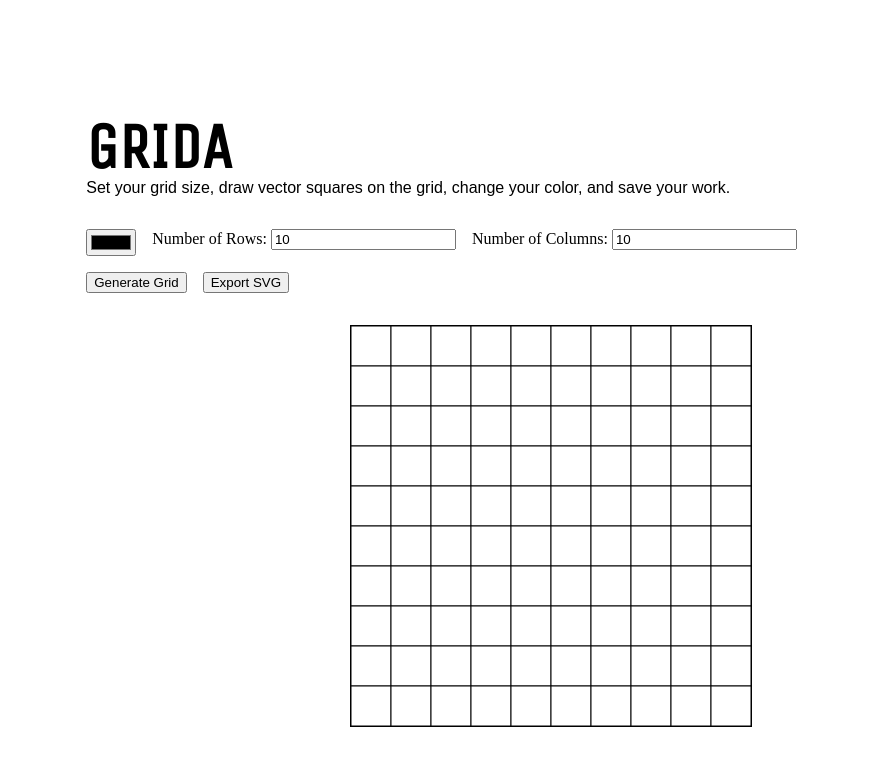
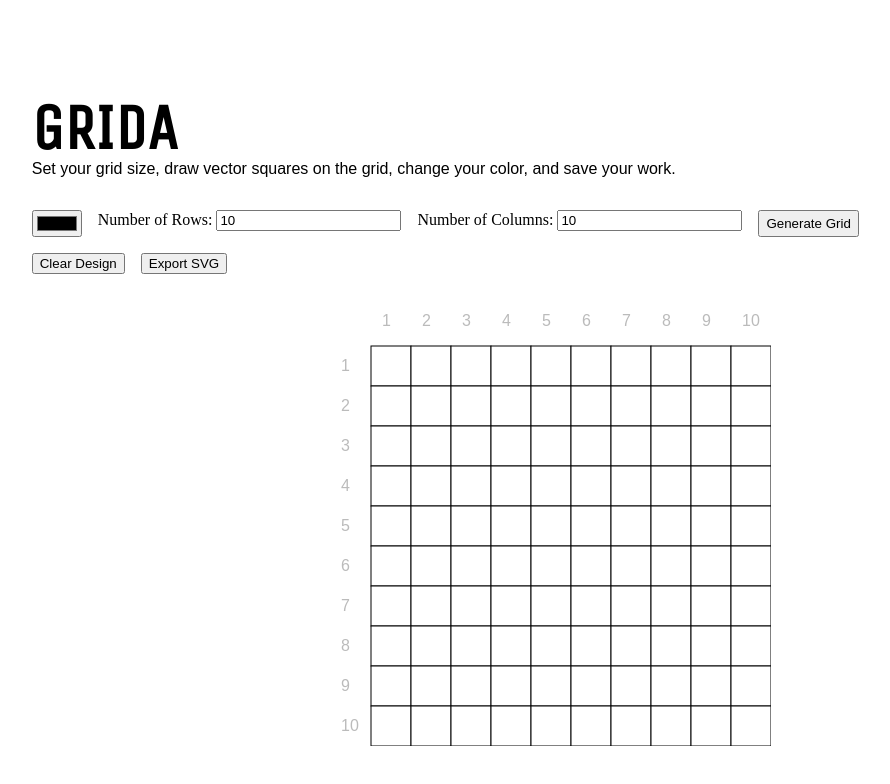
Before and after one commit to jasondipopolo/grida, a plain HTML site: page index.html in a window 1280 px wide. Both pictures are taken after a click on the button "Generate Grid". Shown: the whole page, without its empty margins (89-979 px from the left). Drawn offline with nearby package versions, Linux system fonts and the light colour scheme.

Commit message:
Added numbers to the rows and columns

```diff
--- a/global.css
+++ b/global.css
@@ -33,3 +33,9 @@ p{
     font-size: medium;
     margin-bottom: 2rem;
 }
+text{
+    font-family: sans-serif;
+    fill:#bbb;
+}
+.rowNumbers{
+}
--- a/index.html
+++ b/index.html
@@ -14,6 +14,9 @@
     }
     svg {
       border: 1px solid black;
+    }
+    #grid{
+        border: none;
     }
     rect {
       stroke: black;
@@ -36,6 +39,7 @@
         <input type="number" id="numCols" value="10">
         </div>
         <button id="generate-button">Generate Grid</button>
+        <button onClick="window.location.reload();">Clear Design</button>
         <button id="export-button">Export SVG</button>
     </div>
     <svg id="grid" width="400" height="400">
@@ -58,18 +62,40 @@
         const numCols = parseInt(numColsInput.value);
         const squareSize = 40;
 
-        grid.setAttribute('width', numCols * squareSize);
-        grid.setAttribute('height', numRows * squareSize);
+        grid.setAttribute('width', (numCols + 1) * squareSize);  // Increased by 1 for numbers
+        grid.setAttribute('height', (numRows + 1) * squareSize);  // Increased by 1 for numbers
+
 
         // Clear existing grid
         grid.innerHTML = '';
 
         // Generate the grid of SVG squares
+        // Generate numbers along the top
+  for (let col = 1; col <= numCols; col++) {
+    const number = document.createElementNS('http://www.w3.org/2000/svg', 'text');
+    number.setAttribute('x', col * squareSize + 11);
+    number.setAttribute('y', squareSize / 2);
+    number.setAttribute('text-anchor', 'auto');
+    number.setAttribute('dominant-baseline', 'auto');
+    number.textContent = col;
+    grid.appendChild(number);
+  }
+
+  // Generate numbers along the left
   for (let row = 0; row < numRows; row++) {
+    const number = document.createElementNS('http://www.w3.org/2000/svg', 'text');
+    number.setAttribute('x', squareSize / 4);
+    number.setAttribute('y', (row + 1) * squareSize +25);  // Increased by 1 for numbers
+    number.setAttribute('text-anchor', 'auto');
+    number.setAttribute('dominant-baseline', 'auto');
+    number.setAttribute('class', 'rowNumbers');
+    number.textContent = row + 1;  // Increase by 1 for numbers
+    grid.appendChild(number);
+
     for (let col = 0; col < numCols; col++) {
       const square = document.createElementNS('http://www.w3.org/2000/svg', 'rect');
-            square.setAttribute('x', col * squareSize);
-            square.setAttribute('y', row * squareSize);
+      square.setAttribute('x', (col + 1) * squareSize);  // Increased by 1 for numbers
+      square.setAttribute('y', (row + 1) * squareSize);  // Increased by 1 for numbers
       square.setAttribute('width', squareSize);
       square.setAttribute('height', squareSize);
       square.setAttribute('fill', 'white');
@@ -143,6 +169,8 @@
       // Attach click event listener to the Generate Grid button
       generateButton.addEventListener('click', generateGrid);
     });
+
+
   </script>
 </body>
 </html>
```
Lines whose indentation alone changed are shown as unchanged.
